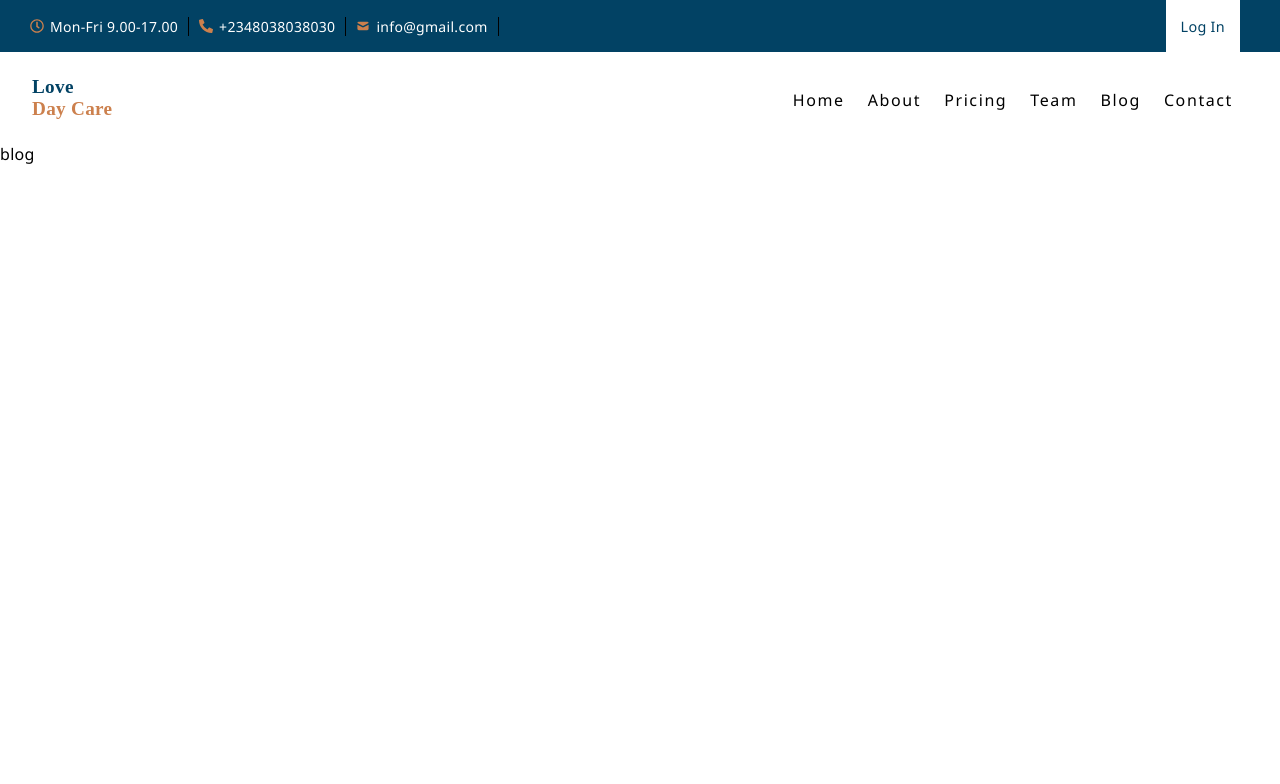
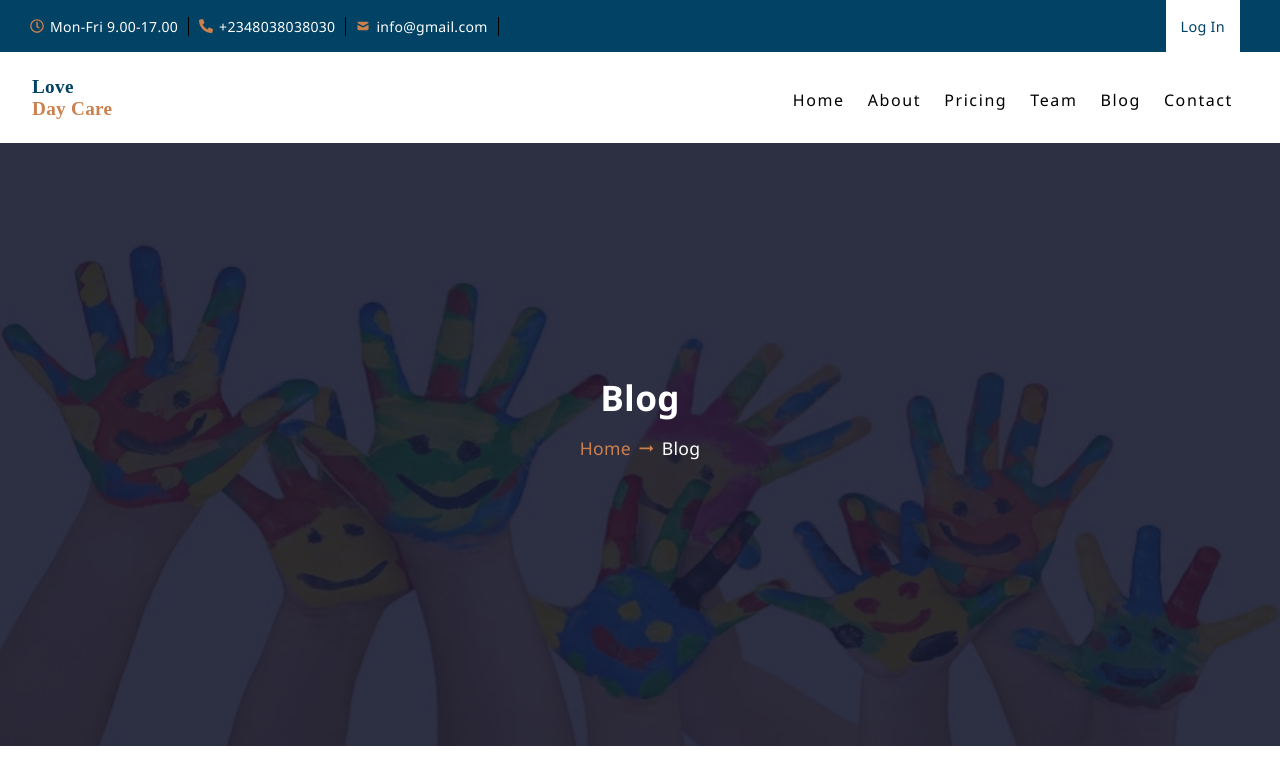
Before and after one commit to Ubongg/day-care, a React (Create React App) app: page /blog in a window 1280 px wide. Shown: the top 784 px of the page. Built offline with nearby package versions, Linux system fonts and the light colour scheme.

Commit message:
added banner for all pages

```diff
--- /dev/null
+++ b/src/components/Background.js
@@ -0,0 +1,88 @@
+import React from "react";
+import { NavLink } from "react-router-dom";
+import { MdArrowRightAlt } from "react-icons/md";
+import styled from "styled-components";
+import banner from "../assets/allbg.jpeg";
+
+const Background = ({ header, page }) => {
+  return (
+    <Banner>
+      <Header>
+        <h2>{header}</h2>
+      </Header>
+      <PageCont>
+        <HomeLink>
+          <NavLink to="/">Home</NavLink>
+          <Icon>
+            <MdArrowRightAlt />
+          </Icon>
+        </HomeLink>
+        <Page>
+          <p>{page}</p>
+        </Page>
+      </PageCont>
+    </Banner>
+  );
+};
+
+export default Background;
+
+const Banner = styled.div`
+  width: 100vw;
+  background-image: url(${banner});
+  background-position: center;
+  background-repeat: no-repeat;
+  background-size: cover;
+  display: flex;
+  flex-direction: column;
+  justify-content: center;
+  align-items: center;
+  padding: 18% 0 22% 0;
+  position relative;
+
+  &:before {
+    content: "";
+    position: absolute;
+    background-color: rgba(23, 25, 47, 0.9);
+    width: 100%;
+    height: 100%;
+    top: 0;
+    left: 0;
+  }
+`;
+const Header = styled.div`
+  z-index: 1;
+  margin-bottom: 15px;
+  h2 {
+    color: white;
+    font-size: 2.2rem;
+  }
+`;
+const PageCont = styled.div`
+  z-index: 1;
+  display: flex;
+  flex-wrap: nowrap;
+`;
+const HomeLink = styled.div`
+  z-index: 1;
+  display: flex;
+  flex-wrap: nowrap;
+  a {
+    color: var(--secColor);
+    font-size: 1.1rem;
+    margin-right: 5px;
+  }
+`;
+const Icon = styled.div`
+  z-index: 1;
+  color: var(--secColor);
+  font-size: 1.3rem;
+`;
+const Page = styled.div`
+  z-index: 1;
+  p {
+    color: white;
+    margin-left: 5px;
+    font-size: 1.1rem;
+  }
+`;
--- a/src/pages/About.js
+++ b/src/pages/About.js
@@ -1,7 +1,12 @@
 import React from "react";
+import Background from "../components/Background";
 
 const About = () => {
-  return <div>About</div>;
+  return (
+    <div className="about">
+      <Background header={"About Us"} page={"About Us"} />
+    </div>
+  );
 };
 
 export default About;
--- a/src/pages/Blog.js
+++ b/src/pages/Blog.js
@@ -1,7 +1,12 @@
 import React from "react";
+import Background from "../components/Background";
 
 const Blog = () => {
-  return <div>blog</div>;
+  return (
+    <div className="blog">
+      <Background header={"Blog"} page={"Blog"} />
+    </div>
+  );
 };
 
 export default Blog;
--- a/src/pages/Contact.js
+++ b/src/pages/Contact.js
@@ -1,7 +1,12 @@
 import React from "react";
+import Background from "../components/Background";
 
 const Contact = () => {
-  return <div>contact</div>;
+  return (
+    <div className="contact">
+      <Background header={"Contact"} page={"Contact"} />
+    </div>
+  );
 };
 
 export default Contact;
--- a/src/pages/Pricing.js
+++ b/src/pages/Pricing.js
@@ -1,7 +1,12 @@
 import React from "react";
+import Background from "../components/Background";
 
 const Pricing = () => {
-  return <div>pricing</div>;
+  return (
+    <div className="pricing">
+      <Background header={"Pricing Plans"} page={"Pricing"} />
+    </div>
+  );
 };
 
 export default Pricing;
--- a/src/pages/Team.js
+++ b/src/pages/Team.js
@@ -1,7 +1,12 @@
 import React from "react";
+import Background from "../components/Background";
 
 const Team = () => {
-  return <div>Team</div>;
+  return (
+    <div className="team">
+      <Background header={"Our Team"} page={"Our Team"} />
+    </div>
+  );
 };
 
 export default Team;
```
Also changed, not shown: src/assets/allbg.jpeg (added).
